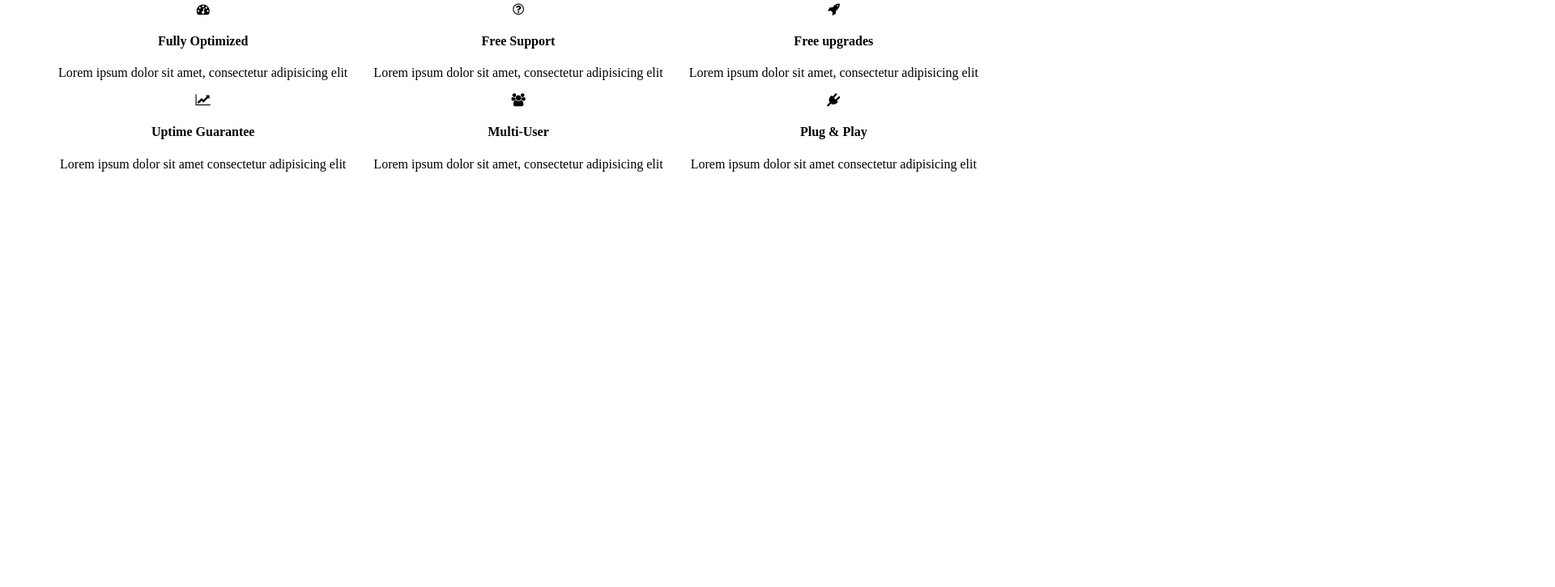
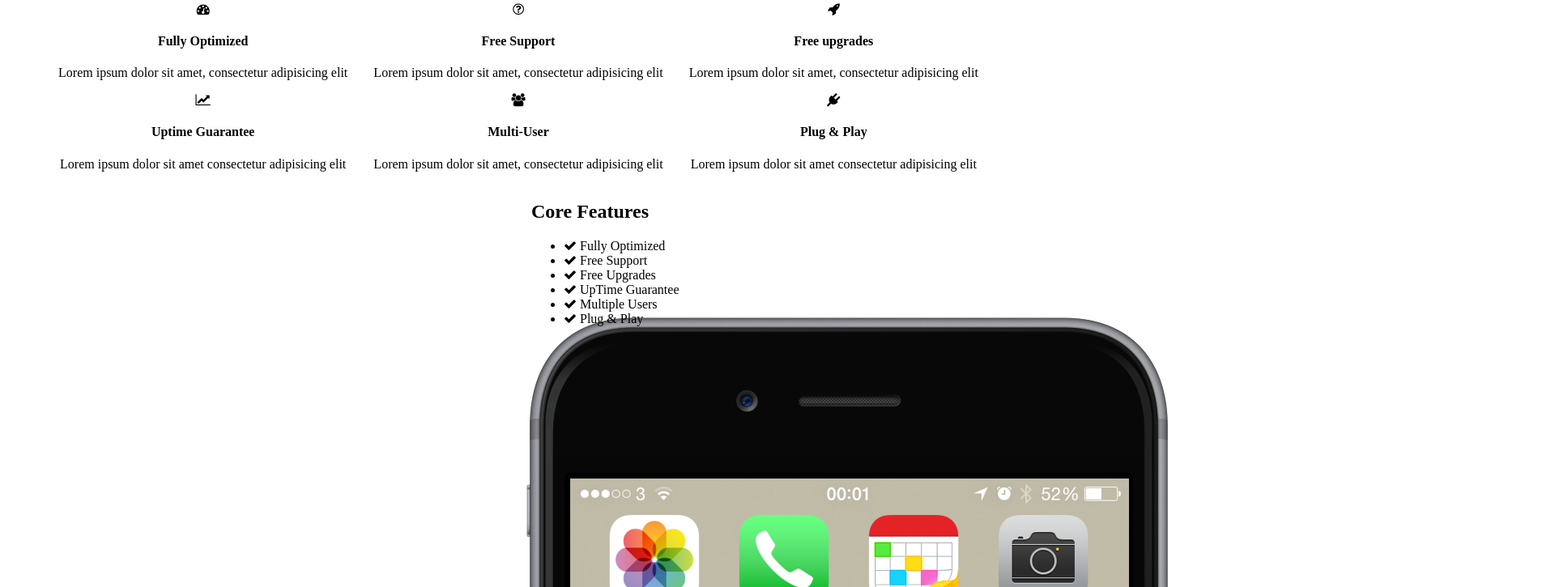
Before and after one commit to OmerSnck/app-theme, a plain HTML site: page index.html in a window 1280 px wide. Shown: the part 311-1036 px from the top of the page at 81% size, 1920 px wide, since content can reach past the window. Before the commit the page ends 800 px from the top, so only its background shows below. Drawn offline with Linux system fonts and the light colour scheme.

Commit message:
iphone photo added

```diff
--- a/index.html
+++ b/index.html
@@ -87,5 +87,26 @@
             </div>
         </div>
       </section>
+
+      <section id="info">
+          <div class="container">
+              <div class="row">
+                <div class="col-xs-12 col-sm-6 col-md-6 col-lg-6">
+                    <img src="images/iphone.png" alt="iphone image">
+                </div>
+                <div class="col-xs-12 col-sm-6 col-md-6 col-lg-6">
+                    <h2>Core Features</h2>
+                    <ul>
+                        <li><i class="fa fa-check"></i> Fully Optimized</li>
+                        <li><i class="fa fa-check"></i> Free Support</li>
+                        <li><i class="fa fa-check"></i> Free Upgrades</li>
+                        <li><i class="fa fa-check"></i> UpTime Guarantee</li>
+                        <li><i class="fa fa-check"></i> Multiple Users</li>
+                        <li><i class="fa fa-check"></i> Plug & Play</li>
+                    </ul>
+                </div>
+              </div>
+          </div>
+      </section>
 </body>
 </html>
```
Also changed, not shown: images/info-bg.jpg (added), images/iphone.png (added), images/showcase.jpg (added), 2 other files.
